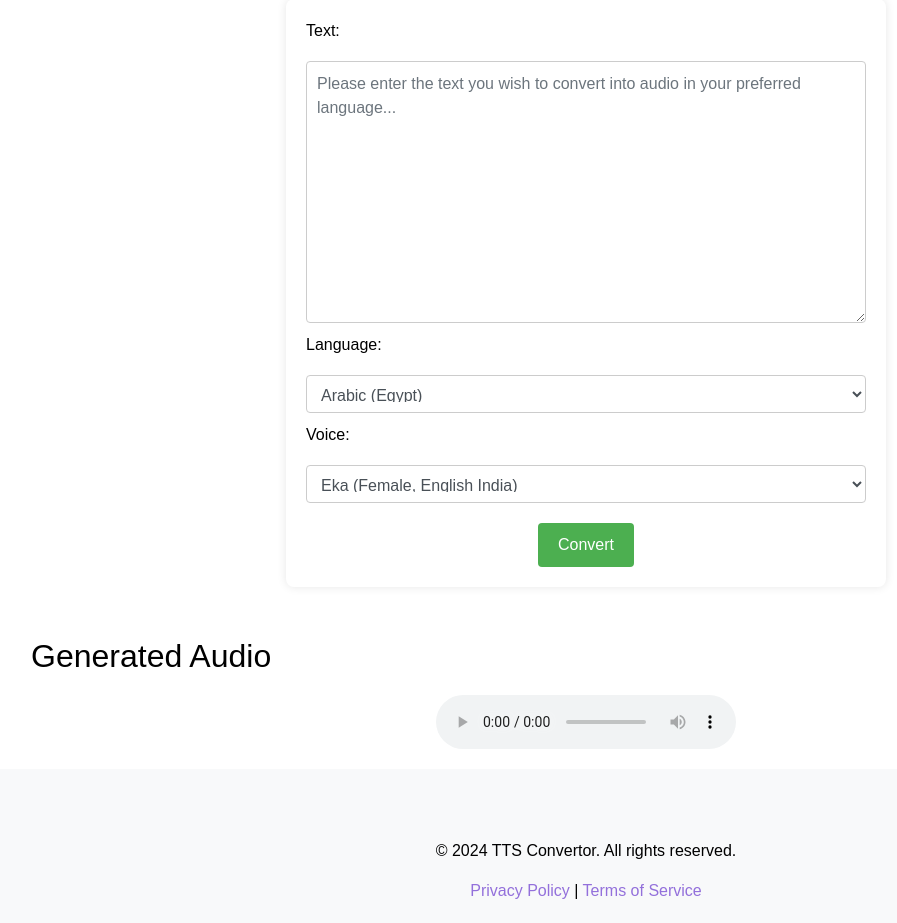
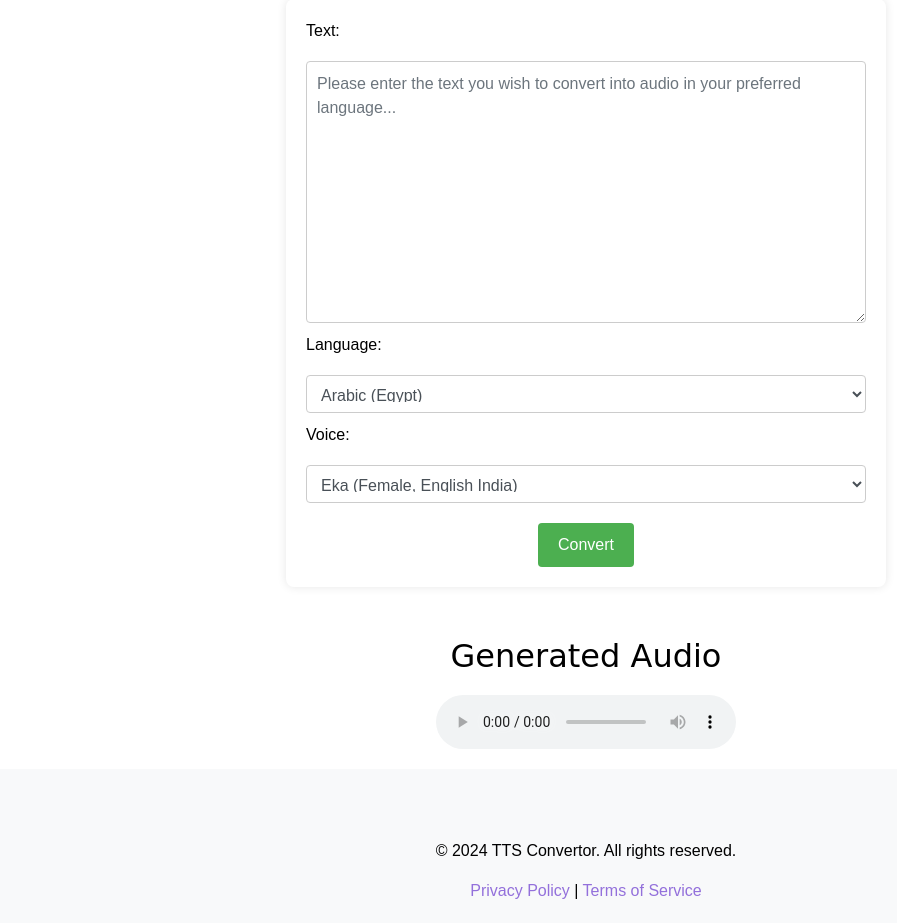
Before and after one commit to amulyakpadhan/CODTECH-Internship-Task1, a Django app: template templates/index.html in a window 1280 px wide. Shown: the part 227-1150 px from the top of the page, without its empty margins (54-951 px from the left). Run offline with Django 5.2, Linux system fonts and the light colour scheme; tables that the repository leaves empty hold one stand-in row (values such as "Sample post"); the template is opened without the code that fills it: values that come from a table or form of the project are taken from there, most other values are stand-ins (such as "Sample title", 1, 10 or a date in 2020); parts of the project's set-up code (start-up, migrations or seed data) failed here and were passed over; some libraries are stand-ins or nearby versions.

Commit message:
pdating alignment

```diff
--- a/templates/index.html
+++ b/templates/index.html
@@ -40,7 +40,7 @@
             <button type="submit">Convert</button>
         </form>
         {% if audio_url %}
-        <h2>Generated Audio</h2>
+        <h2 style="text-align: center; font-family: 'Kalam', cursive;">Generated Audio</h2>
         <audio controls>
             <source src="{{ audio_url }}" type="audio/mpeg">
             Your browser does not support the audio element.
```
Also changed, not shown: 5 other files.
